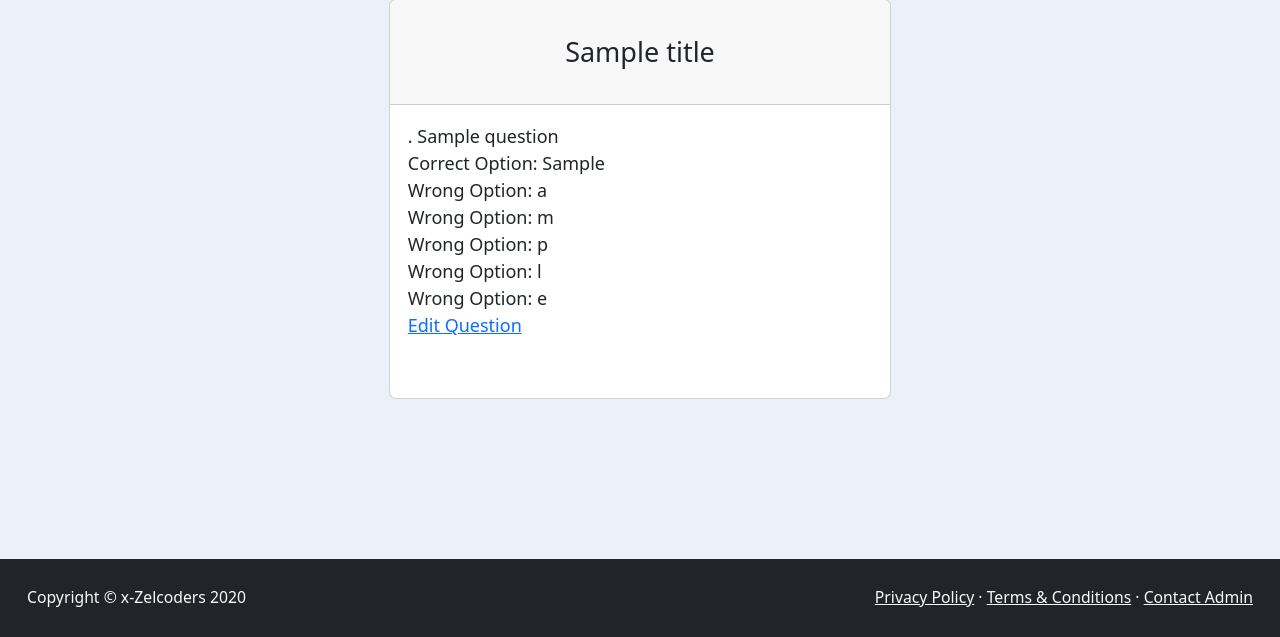
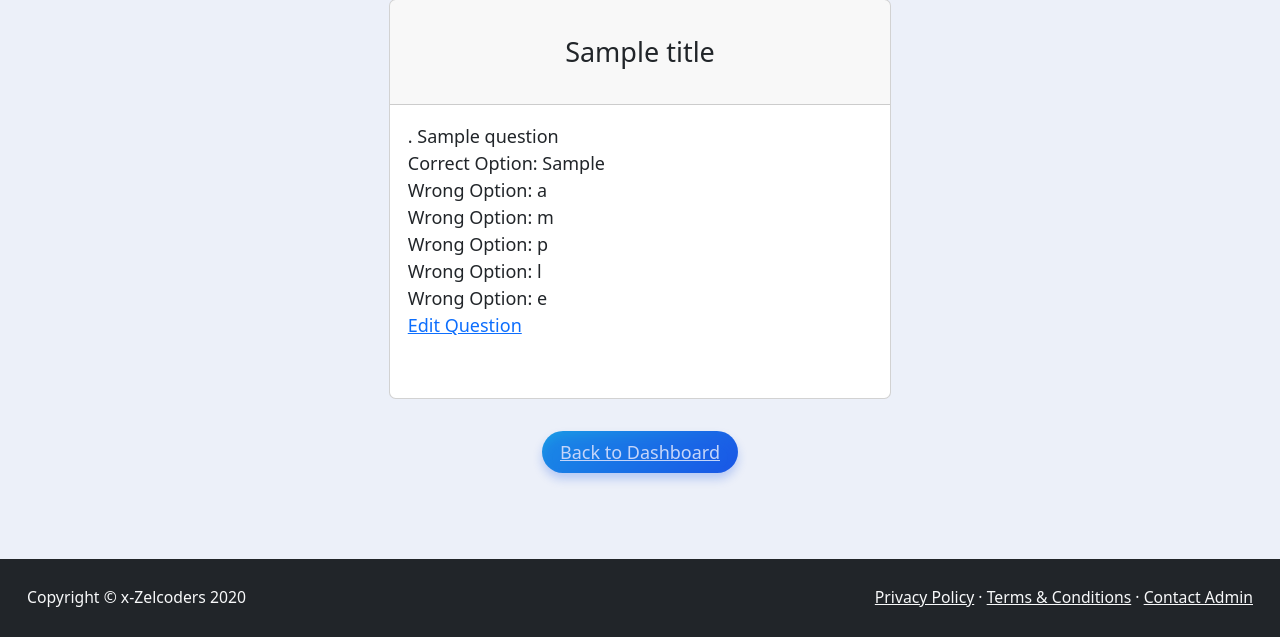
Before and after one commit to zelcoders/CTA_exam_app, a Flask app: template templates/view_questions.html in a window 1280 px wide. Shown: the part 163-800 px from the top of the page. Run offline with Flask 3, Linux system fonts and the light colour scheme; tables that the repository leaves empty hold one stand-in row (values such as "Sample post"); the template is opened without the code that fills it: values that come from a table or form of the project are taken from there, most other values are stand-ins (such as "Sample title", 1, 10 or a date in 2020); some libraries are stand-ins or nearby versions.

Commit message:
Bug Fixes

```diff
--- a/templates/view_questions.html
+++ b/templates/view_questions.html
@@ -32,7 +32,7 @@
   </div>
 </div>
 <div class="container text-center add">
-<!--<a href="{{ url_for('exam', course_code=course.course_code) }}" class="button">Proceed to Examination.</a>-->
+<a href="{{ url_for('dashboard') }}" class="button">Back to Dashboard</a>
 </div>
 
 {% endblock %}
```
